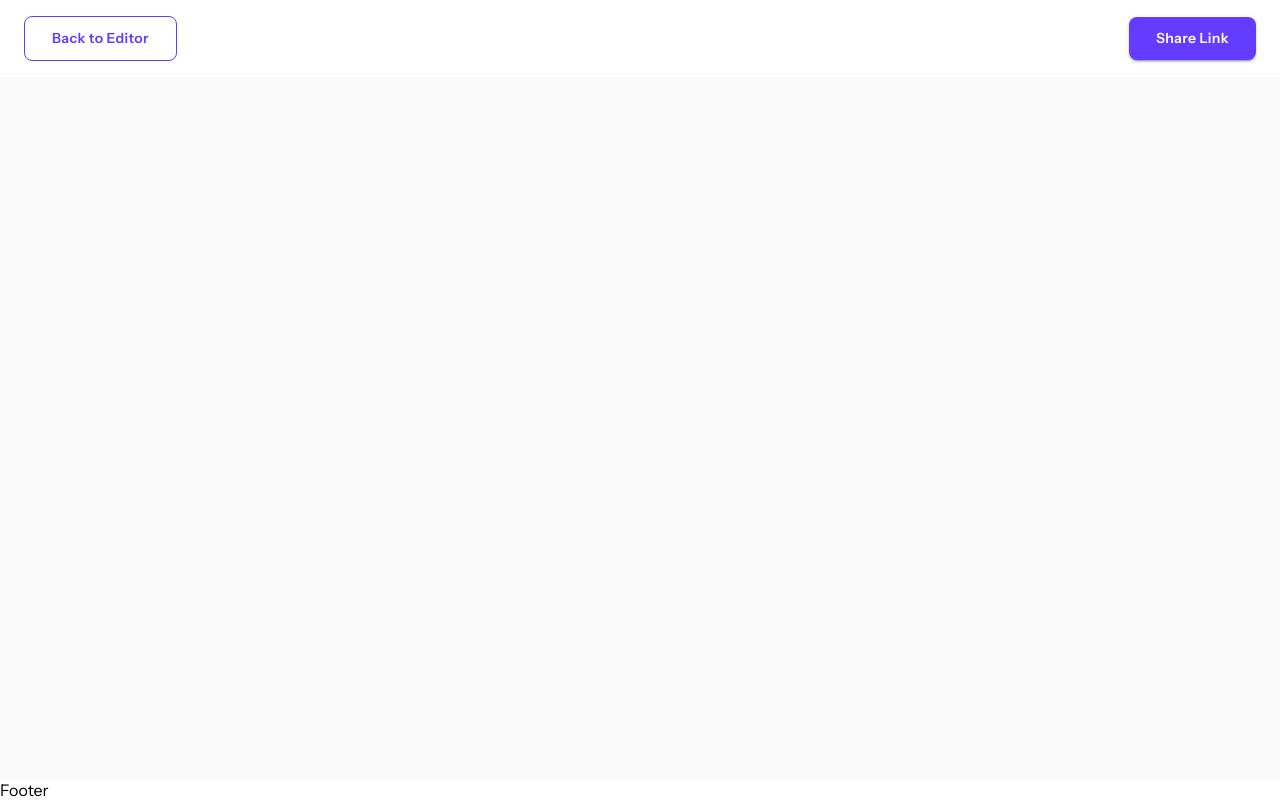
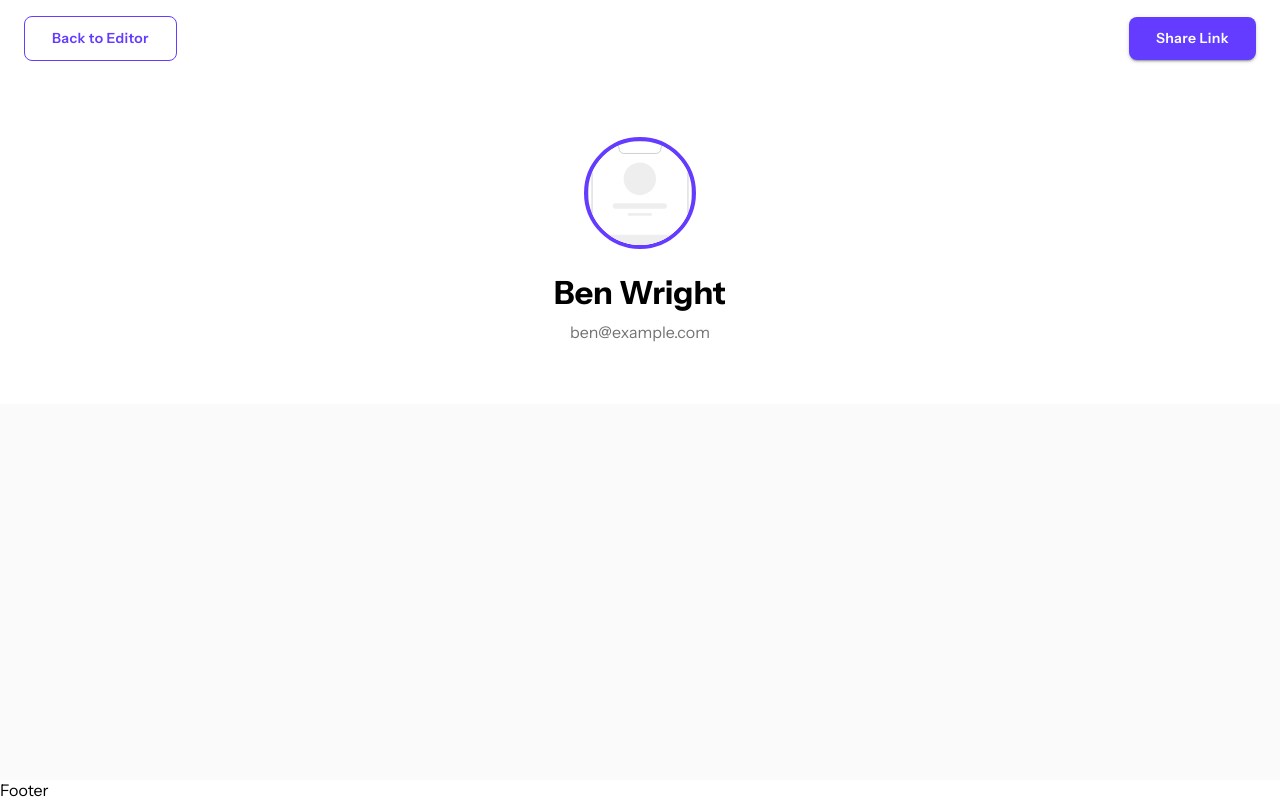
Before and after one commit to rekodev/link-sharing-app, a React (Vite) app: page /preview in a window 1280 px wide. Built offline with nearby package versions, Linux system fonts and the light colour scheme.

Commit message:
created LinkContext instead of using state, started working on PlatformLink.tsx

```diff
--- a/src/components/Layout/Layout.tsx
+++ b/src/components/Layout/Layout.tsx
@@ -2,13 +2,25 @@ import { Outlet } from 'react-router-dom';
 import Header from '../Header';
 import Footer from '../Footer';
 import { StyledLayout } from './style';
+import { LinkContext } from '../../contexts/linkContext';
+import { useState } from 'react';
+import { IShareableLinkValues } from '../../types/shareableLinkValues';
 
 const Layout = () => {
+  const [links, setLinks] = useState<[] | IShareableLinkValues[]>([]);
+
   return (
     <StyledLayout>
       <Header />
       <main>
-        <Outlet />
+        <LinkContext.Provider
+          value={{
+            links: links,
+            setLinks: setLinks,
+          }}
+        >
+          <Outlet />
+        </LinkContext.Provider>
       </main>
       <Footer />
     </StyledLayout>
--- a/src/components/Layout/style.ts
+++ b/src/components/Layout/style.ts
@@ -8,7 +8,6 @@ export const StyledLayout = styled.div`
 
   main {
     flex: 1;
-    padding: 1rem;
     background-color: ${themeColors.lightGray};
   }
 `;
--- /dev/null
+++ b/src/components/PlatformLink/index.ts
@@ -0,0 +1,3 @@
+import PlatformLink from './PlatformLink';
+
+export default PlatformLink;
--- /dev/null
+++ b/src/components/PlatformLink/style.ts
@@ -0,0 +1,3 @@
+import styled from 'styled-components';
+
+export const StyledPlatformLink = styled.a``;
--- a/src/components/PreviewCard/PreviewCard.tsx
+++ b/src/components/PreviewCard/PreviewCard.tsx
@@ -1,7 +1,16 @@
-import React from 'react';
+import profilePicture from '../../assets/images/illustration-phone-mockup.svg';
+import { StyledPreviewCard, StyledProfilePictureWrapper } from './style';
 
 const PreviewCard = () => {
-  return <div>PreviewCard</div>;
+  return (
+    <StyledPreviewCard>
+      <StyledProfilePictureWrapper>
+        <img src={profilePicture} alt='' />
+      </StyledProfilePictureWrapper>
+      <h3>Ben Wright</h3>
+      <p>ben@example.com</p>
+    </StyledPreviewCard>
+  );
 };
 
 export default PreviewCard;
--- a/src/components/PreviewCard/style.ts
+++ b/src/components/PreviewCard/style.ts
@@ -1 +1,26 @@
 import styled from 'styled-components';
+import { themeColors } from '../../styles/Theme';
+
+export const StyledPreviewCard = styled.div`
+  text-align: center;
+
+  & h3 {
+    font-size: 2rem;
+    margin: 1.5rem 0 0 0;
+  }
+
+  & p {
+    margin: 0.5rem 0 0 0;
+    color: ${themeColors.darkGray};
+  }
+`;
+
+export const StyledProfilePictureWrapper = styled.div`
+  width: 104px;
+  height: 104px;
+  margin: 0 auto;
+  border: ${themeColors.indigo};
+  border-radius: 50%;
+  overflow: hidden;
+  border: 4px solid ${themeColors.indigo};
+`;
--- /dev/null
+++ b/src/contexts/linkContext.ts
@@ -0,0 +1,12 @@
+import { createContext } from 'react';
+import { IShareableLinkValues } from '../types/shareableLinkValues';
+
+interface ILinkContext {
+  links: IShareableLinkValues[];
+  setLinks: React.Dispatch<React.SetStateAction<IShareableLinkValues[]>>;
+}
+
+export const LinkContext = createContext<ILinkContext>({
+  links: [],
+  setLinks: () => {},
+});
--- a/src/pages/Home/Home.tsx
+++ b/src/pages/Home/Home.tsx
@@ -1,9 +1,9 @@
-import { useState } from 'react';
+import { useContext } from 'react';
 import { v4 as uuidv4 } from 'uuid';
 import Button from '../../components/Button';
 import LinkCard from '../../components/LinkCard';
 import StartCard from '../../components/StartCard/StartCard';
-import { IShareableLinkValues } from '../../types/shareableLinkValues';
+import { LinkContext } from '../../contexts/linkContext';
 import {
   StyledHome,
   StyledHomeContainer,
@@ -11,7 +11,7 @@ import {
 } from './style';
 
 const Home = () => {
-  const [links, setLinks] = useState<[] | IShareableLinkValues[]>([]);
+  const { links, setLinks } = useContext(LinkContext);
 
   const handleClick = () => {
     setLinks((prev) => [...prev, { id: uuidv4(), platform: '', link: '' }]);
--- a/src/pages/Home/style.ts
+++ b/src/pages/Home/style.ts
@@ -1,9 +1,10 @@
 import styled from 'styled-components';
 import { themeColors } from '../../styles/Theme';
 
-export const StyledHome = styled.div`
+export const StyledHome = styled.section`
   background-color: ${themeColors.white};
   border-radius: 0.75rem;
+  margin: 1rem;
 `;
 
 export const StyledHomeContainer = styled.div`
--- a/src/pages/Preview/Preview.tsx
+++ b/src/pages/Preview/Preview.tsx
@@ -1,7 +1,12 @@
+import PreviewCard from '../../components/PreviewCard';
 import { StyledPreview } from './style';
 
 const Preview = () => {
-  return <StyledPreview></StyledPreview>;
+  return (
+    <StyledPreview>
+      <PreviewCard />
+    </StyledPreview>
+  );
 };
 
 export default Preview;
--- a/src/pages/Preview/style.ts
+++ b/src/pages/Preview/style.ts
@@ -1,3 +1,7 @@
 import styled from 'styled-components';
+import { themeColors } from '../../styles/Theme';
 
-export const StyledPreview = styled.section``;
+export const StyledPreview = styled.section`
+  padding: 3.75rem;
+  background-color: ${themeColors.white};
+`;
```
Also changed, not shown: src/components/PlatformLink/PlatformLink.tsx (added, +7 -0 lines).
